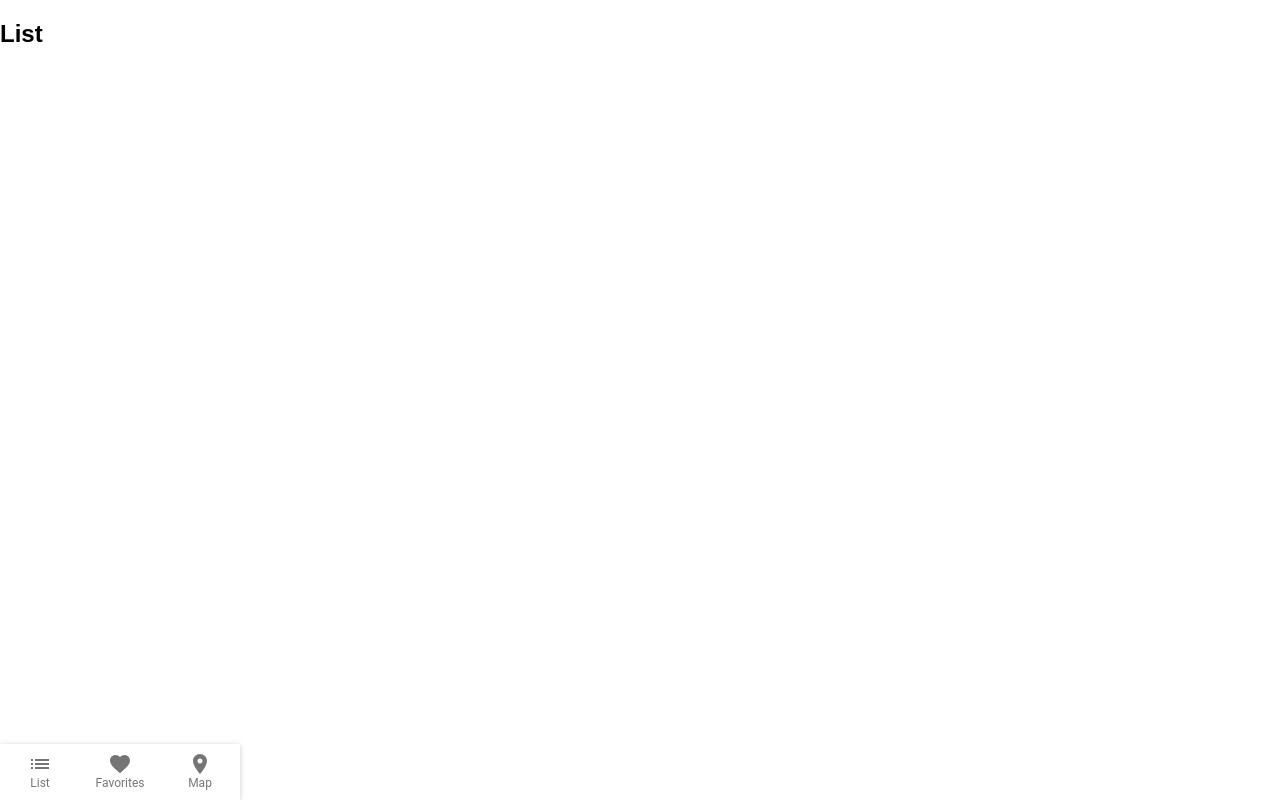
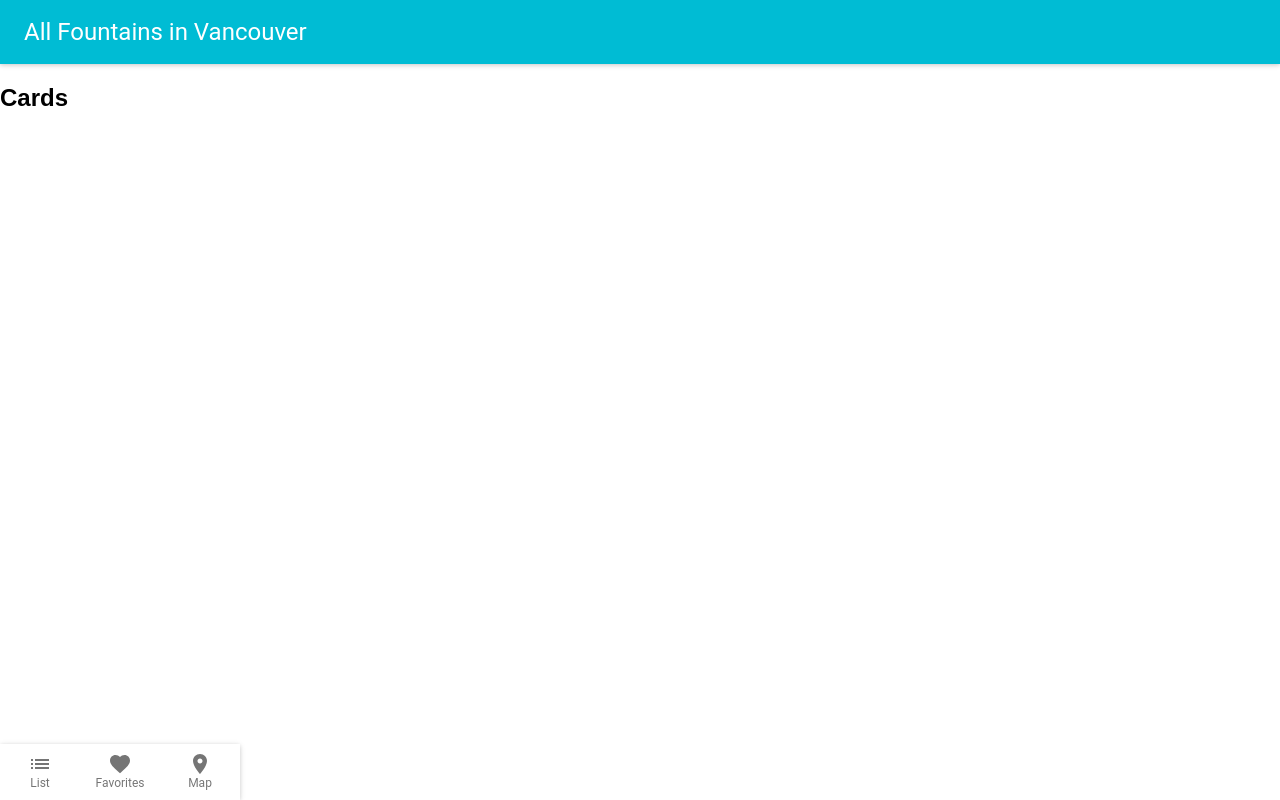
Before and after one commit to march93/Fountain, a React (Create React App) app: page /list in a window 1280 px wide. Built offline with nearby package versions, Linux system fonts and the light colour scheme.

Commit message:
Added List page

```diff
--- a/src/App.js
+++ b/src/App.js
@@ -1,29 +1,20 @@
 import React, { Component } from 'react';
-import logo from './logo.svg';
 import './App.css';
 import {BottomNavigation, BottomNavigationItem} from 'material-ui/BottomNavigation';
-import FontIcon from 'material-ui/FontIcon';
 import Paper from 'material-ui/Paper';
 import IconList from 'material-ui/svg-icons/action/list';
 import IconFavorite from 'material-ui/svg-icons/action/favorite';
 import IconLocationOn from 'material-ui/svg-icons/communication/location-on';
 
 // React Router.
-import {
-  BrowserRouter as Router,
-  Route,
-  Link
-} from 'react-router-dom'
+import {BrowserRouter as Router, Route, Link} from 'react-router-dom';
+
+// Tabbed Pages
+import List from './List.js';
 
 const listIcon = <IconList />;
 const favoriteIcon = <IconFavorite />;
 const mapIcon = <IconLocationOn />;
-
-const List = () => (
-  <div>
-    <h2>List</h2>
-  </div>
-)
 
 const Favorites = () => (
   <div>
@@ -36,7 +27,6 @@ const Map = () => (
     <h2>Map</h2>
   </div>
 )
-
 
 class App extends Component {
     state = {
--- /dev/null
+++ b/src/List.js
@@ -0,0 +1,36 @@
+import React, { Component } from 'react';
+import './List.css';
+import Paper from 'material-ui/Paper';
+import AppBar from 'material-ui/AppBar';
+
+const AppBarTop = () => (
+    <AppBar
+        title = {<span>All Fountains in Vancouver</span>}
+        showMenuIconButton = {false}
+    />
+  );
+
+const Cards = () => (
+  <div>
+    <h2>Cards</h2>
+  </div>
+)
+
+class List extends Component {
+    state = {
+        selectedIndex: 0,
+    };
+
+    select = (index) => this.setState({selectedIndex: index});
+
+    render() {
+        return (
+            <div>
+                <AppBarTop />
+                <Cards />
+            </div>
+        );
+    }
+}
+
+export default List;
```
Also changed, not shown: src/List.css (added).
